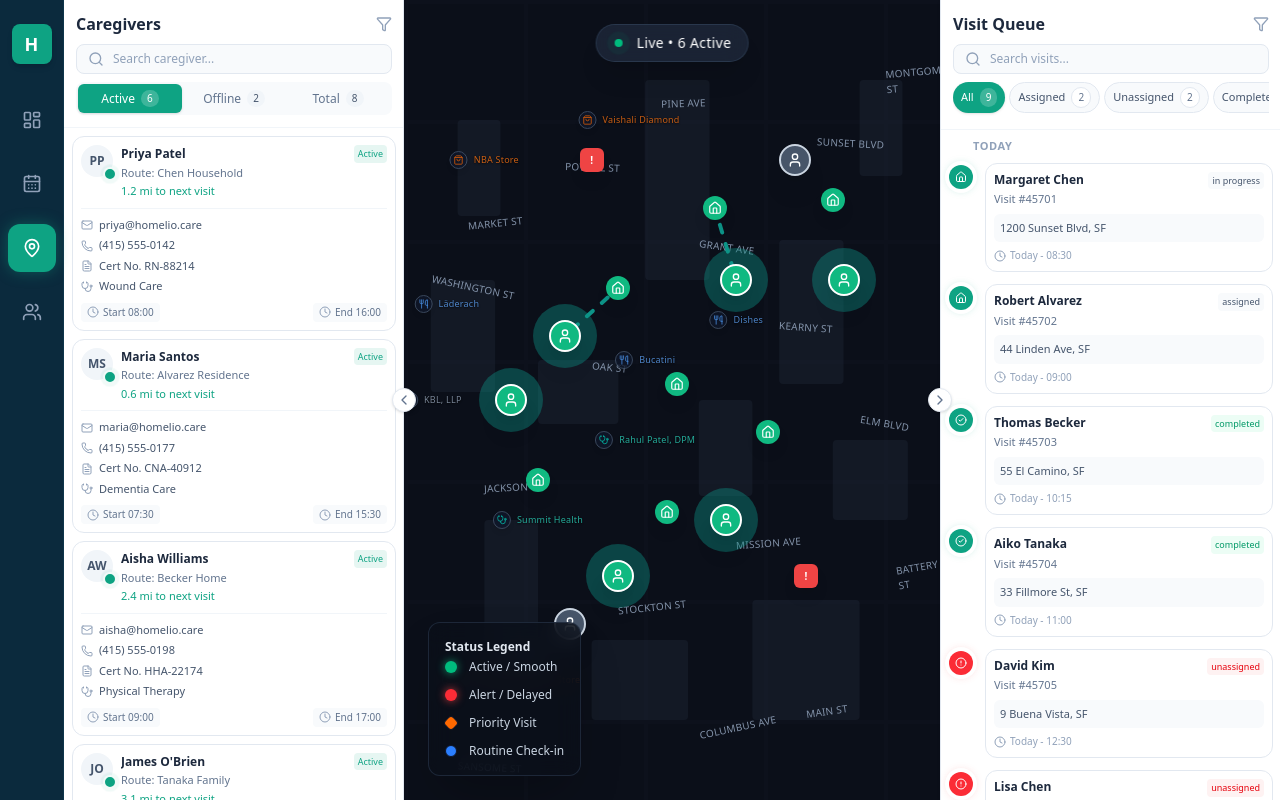
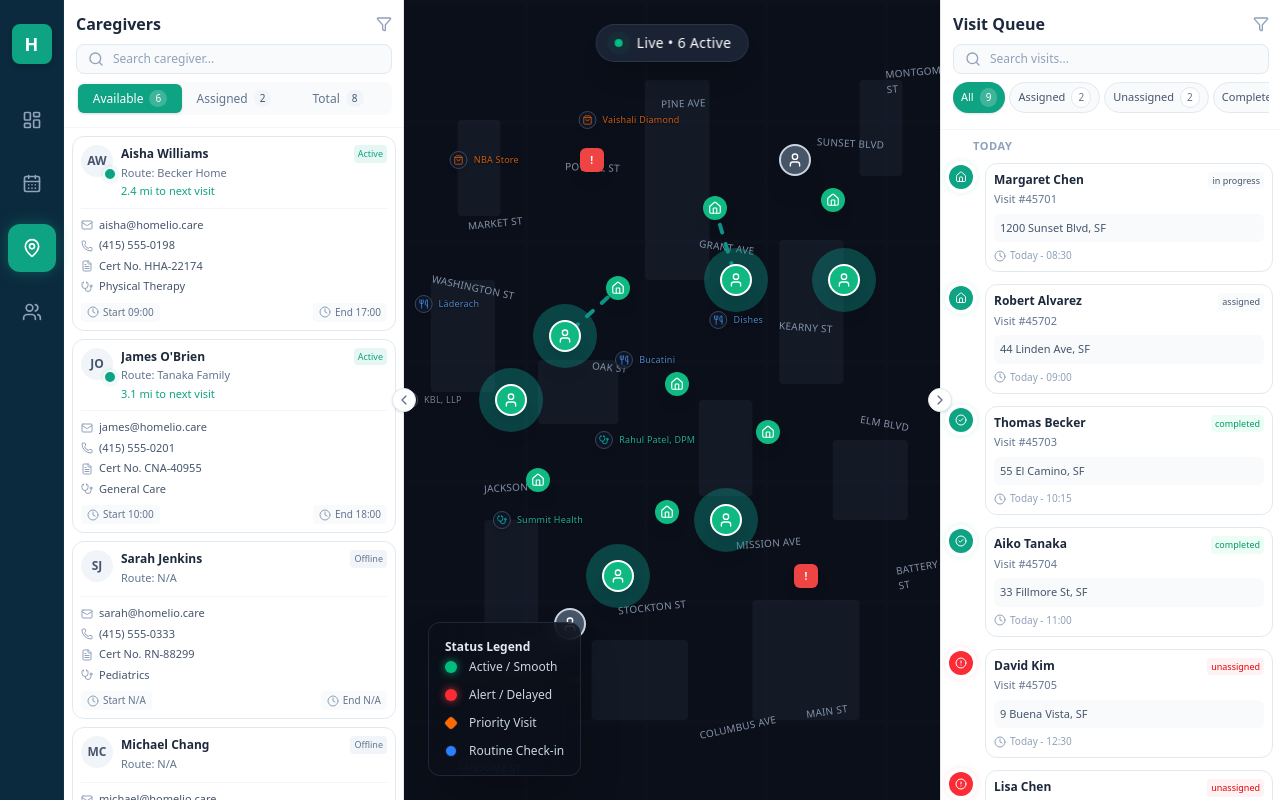
Before and after one commit to anilbuffer/homeliocare, a Next.js app: page /caregivers-tracker in a window 1280 px wide. Built offline with nearby package versions, Linux system fonts and the light colour scheme.

Commit message:
feat: implement visit queue management components for caregiver-tracker page

```diff
--- a/src/app/caregivers-tracker/page.tsx
+++ b/src/app/caregivers-tracker/page.tsx
@@ -8,8 +8,15 @@ import { VisitQueue } from "@/components/tracker/VisitQueue";
 import { mockCaregivers, mockVisits } from "@/lib/mockTrackerData";
 
 export default function CaregiversTrackerPage() {
+  const [caregivers, setCaregivers] = useState(mockCaregivers);
+  const [visits, setVisits] = useState(mockVisits);
   const [selectedCaregiverId, setSelectedCaregiverId] = useState<string | null>(null);
   const [selectedVisitId, setSelectedVisitId] = useState<string | null>(null);
+  const [toastMessage, setToastMessage] = useState<string | null>(null);
+
+  const assignedCaregiverIds = new Set(
+    visits.filter(v => v.status === "Assigned" || v.status === "In Progress").map(v => v.caregiverId).filter(Boolean) as string[]
+  );
 
   // When selecting a caregiver, we might optionally want to clear the selected visit,
   // or keep it if it belongs to them. For simplicity, we just set the new state.
@@ -17,7 +24,7 @@ export default function CaregiversTrackerPage() {
     setSelectedCaregiverId(id);
     if (id) {
       // If we select a caregiver, clear the specific visit focus if it doesn't belong to them
-      const visit = mockVisits.find(v => v.id === selectedVisitId);
+      const visit = visits.find(v => v.id === selectedVisitId);
       if (visit && visit.caregiverId !== id) {
         setSelectedVisitId(null);
       }
@@ -28,26 +35,41 @@ export default function CaregiversTrackerPage() {
     setSelectedVisitId(id);
     if (id) {
       // If we select a visit, highlight the assigned caregiver
-      const visit = mockVisits.find(v => v.id === id);
+      const visit = visits.find(v => v.id === id);
       if (visit && visit.caregiverId) {
         setSelectedCaregiverId(visit.caregiverId);
       }
     }
   };
 
+  const handleAssignCaregiver = (caregiverId: string, visitId: string) => {
+    const caregiver = caregivers.find(c => c.id === caregiverId);
+    const visit = visits.find(v => v.id === visitId);
+
+    if (caregiver && visit) {
+      setVisits(prev => prev.map(v =>
+        v.id === visitId ? { ...v, status: "Assigned", caregiverId } : v
+      ));
+
+      setToastMessage(`${caregiver.name} assigned to ${visit.clientName} — Visit #${visit.id.replace('v-', '4570')}`);
+      setTimeout(() => setToastMessage(null), 3000);
+    }
+  };
+
   return (
-    <div className="flex h-screen w-full overflow-hidden bg-page-bg font-sans">
+    <div className="flex h-screen w-full overflow-hidden bg-page-bg font-sans relative">
       <IconRail />
 
       <CaregiverRoster
-        caregivers={mockCaregivers}
+        caregivers={caregivers}
+        assignedCaregiverIds={assignedCaregiverIds}
         selectedCaregiverId={selectedCaregiverId}
         onSelectCaregiver={handleSelectCaregiver}
       />
 
       <LiveMap
-        caregivers={mockCaregivers}
-        visits={mockVisits}
+        caregivers={caregivers}
+        visits={visits}
         selectedCaregiverId={selectedCaregiverId}
         selectedVisitId={selectedVisitId}
         onSelectCaregiver={handleSelectCaregiver}
@@ -55,10 +77,18 @@ export default function CaregiversTrackerPage() {
       />
 
       <VisitQueue
-        visits={mockVisits}
+        visits={visits}
         selectedVisitId={selectedVisitId}
         onSelectVisit={handleSelectVisit}
+        onAssign={handleAssignCaregiver}
       />
+
+      {/* Toast Notification */}
+      {toastMessage && (
+        <div className="absolute bottom-4 right-4 bg-slate-800 text-white text-sm font-medium px-4 py-2.5 rounded-lg shadow-lg animate-in fade-in slide-in-from-bottom-4 z-50">
+          {toastMessage}
+        </div>
+      )}
     </div>
   );
 }
--- a/src/components/tracker/CaregiverRoster.tsx
+++ b/src/components/tracker/CaregiverRoster.tsx
@@ -8,24 +8,29 @@ import { Caregiver } from "@/lib/mockTrackerData";
 
 interface CaregiverRosterProps {
   caregivers: Caregiver[];
+  assignedCaregiverIds: Set<string>;
   selectedCaregiverId: string | null;
   onSelectCaregiver: (id: string | null) => void;
 }
 
-export function CaregiverRoster({ caregivers, selectedCaregiverId, onSelectCaregiver }: CaregiverRosterProps) {
+export function CaregiverRoster({ caregivers, assignedCaregiverIds, selectedCaregiverId, onSelectCaregiver }: CaregiverRosterProps) {
   const [searchTerm, setSearchTerm] = useState("");
-  const [filterStatus, setFilterStatus] = useState<"Active" | "Offline" | "Total">("Active");
+  const [filterStatus, setFilterStatus] = useState<"Available" | "Assigned" | "Total">("Available");
   const [isCollapsed, setIsCollapsed] = useState(false);
 
   // Filter caregivers
   const filteredCaregivers = caregivers.filter((c) => {
     const matchesSearch = c.name.toLowerCase().includes(searchTerm.toLowerCase());
-    const matchesStatus = filterStatus === "Total" || c.status === filterStatus;
+    const isAssigned = assignedCaregiverIds.has(c.id);
+    const matchesStatus =
+      filterStatus === "Total" ||
+      (filterStatus === "Assigned" && isAssigned) ||
+      (filterStatus === "Available" && !isAssigned);
     return matchesSearch && matchesStatus;
   });
 
-  const activeCount = caregivers.filter((c) => c.status === "Active").length;
-  const offlineCount = caregivers.filter((c) => c.status === "Offline").length;
+  const assignedCount = caregivers.filter((c) => assignedCaregiverIds.has(c.id)).length;
+  const availableCount = caregivers.filter((c) => !assignedCaregiverIds.has(c.id)).length;
   const totalCount = caregivers.length;
 
   return (
@@ -59,16 +64,16 @@ export function CaregiverRoster({ caregivers, selectedCaregiverId, onSelectCareg
 
           {/* Status Tabs */}
           <div className="flex bg-slate-50 p-0.5 rounded-lg">
-            {(["Active", "Offline", "Total"] as const).map((tab) => {
+            {(["Available", "Assigned", "Total"] as const).map((tab) => {
               const isActive = filterStatus === tab;
-              const count = tab === "Active" ? activeCount : tab === "Offline" ? offlineCount : totalCount;
+              const count = tab === "Available" ? availableCount : tab === "Assigned" ? assignedCount : totalCount;
               return (
                 <button
                   key={tab}
                   onClick={() => setFilterStatus(tab)}
                   className={clsx(
                     "flex-1 relative flex items-center justify-center gap-1.5 py-1.5 text-xs font-medium rounded-md transition-colors z-10",
-                    isActive ? (tab === "Active" ? "text-white" : "text-slate-800") : "text-slate-500 hover:text-slate-700"
+                    isActive ? (tab === "Available" ? "text-white" : "text-slate-800") : "text-slate-500 hover:text-slate-700"
                   )}
                 >
                   {isActive && (
@@ -76,12 +81,12 @@ export function CaregiverRoster({ caregivers, selectedCaregiverId, onSelectCareg
                       layoutId="roster-tab"
                       className={clsx(
                         "absolute inset-0 rounded-md -z-10 shadow-sm",
-                        tab === "Active" ? "bg-brand-teal" : "bg-white border border-slate-200"
+                        tab === "Available" ? "bg-brand-teal" : "bg-white border border-slate-200"
                       )}
                       transition={{ type: "spring", bounce: 0.2, duration: 0.6 }}
                     />
                   )}
-                  {tab} <span className={clsx("px-1.5 py-0.5 rounded-full text-[10px]", isActive && tab === "Active" ? "bg-white/20 text-white" : "bg-slate-100 text-slate-600")}>{count}</span>
+                  {tab} <span className={clsx("px-1.5 py-0.5 rounded-full text-[10px]", isActive && tab === "Available" ? "bg-white/20 text-white" : "bg-slate-100 text-slate-600")}>{count}</span>
                 </button>
               );
             })}
@@ -93,6 +98,7 @@ export function CaregiverRoster({ caregivers, selectedCaregiverId, onSelectCareg
           <AnimatePresence>
             {filteredCaregivers.map((cg, i) => {
               const isSelected = selectedCaregiverId === cg.id;
+              const isAvailable = !assignedCaregiverIds.has(cg.id);
 
               return (
                 <motion.div
@@ -102,9 +108,17 @@ export function CaregiverRoster({ caregivers, selectedCaregiverId, onSelectCareg
                   exit={{ opacity: 0, scale: 0.95 }}
                   transition={{ duration: 0.2, delay: i * 0.05 }}
                   onClick={() => onSelectCaregiver(isSelected ? null : cg.id)}
+                  draggable={isAvailable}
+                  onDragStart={(e: any) => {
+                    if (isAvailable) {
+                      e.dataTransfer.setData("caregiverId", cg.id);
+                      e.dataTransfer.effectAllowed = "move";
+                    }
+                  }}
                   className={clsx(
-                    "relative bg-white rounded-xl border p-2 cursor-pointer transition-all hover:shadow-md group",
-                    isSelected ? "border-brand-teal shadow-[0_0_0_1px_rgba(14,163,131,1)]" : "border-slate-200"
+                    "relative bg-white rounded-xl border p-2 transition-all hover:shadow-md group",
+                    isSelected ? "border-brand-teal shadow-[0_0_0_1px_rgba(14,163,131,1)]" : "border-slate-200",
+                    isAvailable ? "cursor-grab active:cursor-grabbing" : "cursor-pointer"
                   )}
                 >
                   <div className="flex items-start gap-2">
--- a/src/components/tracker/VisitQueue.tsx
+++ b/src/components/tracker/VisitQueue.tsx
@@ -10,12 +10,14 @@ interface VisitQueueProps {
   visits: Visit[];
   selectedVisitId: string | null;
   onSelectVisit: (id: string | null) => void;
+  onAssign?: (caregiverId: string, visitId: string) => void;
 }
 
-export function VisitQueue({ visits, selectedVisitId, onSelectVisit }: VisitQueueProps) {
+export function VisitQueue({ visits, selectedVisitId, onSelectVisit, onAssign }: VisitQueueProps) {
   const [searchTerm, setSearchTerm] = useState("");
   const [filterStatus, setFilterStatus] = useState<"All" | "Assigned" | "Unassigned" | "Completed">("All");
   const [isCollapsed, setIsCollapsed] = useState(false);
+  const [dragOverId, setDragOverId] = useState<string | null>(null);
 
   // Group visits (mocking a single "TODAY" group for simplicity)
   const filteredVisits = visits.filter((v) => {
@@ -130,6 +132,34 @@ export function VisitQueue({ visits, selectedVisitId, onSelectVisit }: VisitQueu
                     transition={{ duration: 0.2, delay: i * 0.05 }}
                     onClick={() => onSelectVisit(isSelected ? null : v.id)}
                     className="relative flex gap-3 mb-3 group cursor-pointer"
+                    onDragOver={(e) => {
+                      if (v.status === "Unassigned") {
+                        e.preventDefault(); // Allow drop
+                        e.dataTransfer.dropEffect = "move";
+                      } else {
+                        e.dataTransfer.dropEffect = "none";
+                      }
+                    }}
+                    onDragEnter={() => {
+                      if (v.status === "Unassigned") {
+                        setDragOverId(v.id);
+                      }
+                    }}
+                    onDragLeave={() => {
+                      if (v.status === "Unassigned" && dragOverId === v.id) {
+                        setDragOverId(null);
+                      }
+                    }}
+                    onDrop={(e) => {
+                      if (v.status === "Unassigned") {
+                        e.preventDefault();
+                        setDragOverId(null);
+                        const caregiverId = e.dataTransfer.getData("caregiverId");
+                        if (caregiverId && onAssign) {
+                          onAssign(caregiverId, v.id);
+                        }
+                      }
+                    }}
                   >
                     {/* Icon Dot */}
                     <div className="shrink-0 mt-0.5">
@@ -145,7 +175,8 @@ export function VisitQueue({ visits, selectedVisitId, onSelectVisit }: VisitQueu
                     {/* Card */}
                     <div className={clsx(
                       "flex-1 bg-white rounded-xl border p-2 transition-all hover:shadow-md",
-                      isSelected ? "border-brand-teal shadow-[0_0_0_1px_rgba(14,163,131,1)]" : "border-slate-200"
+                      isSelected ? "border-brand-teal shadow-[0_0_0_1px_rgba(14,163,131,1)]" : "border-slate-200",
+                      dragOverId === v.id && v.status === "Unassigned" && "border-brand-teal shadow-[0_0_0_2px_rgba(14,163,131,0.5)] bg-emerald-50/30"
                     )}>
                       <div className="flex items-start justify-between mb-0.5">
                         <h3 className="font-semibold text-slate-800 text-xs truncate pr-2">{v.clientName}</h3>
```
